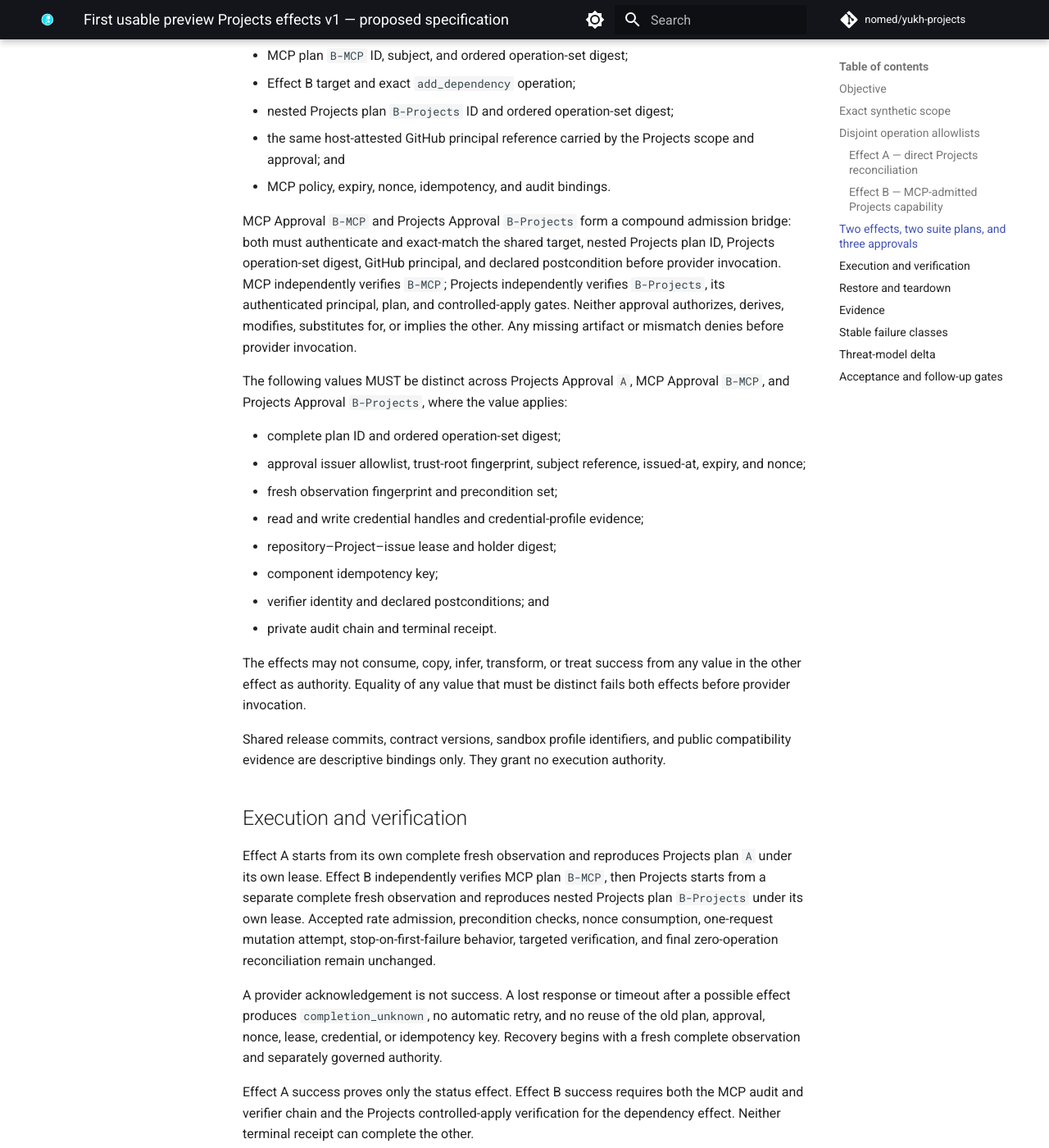
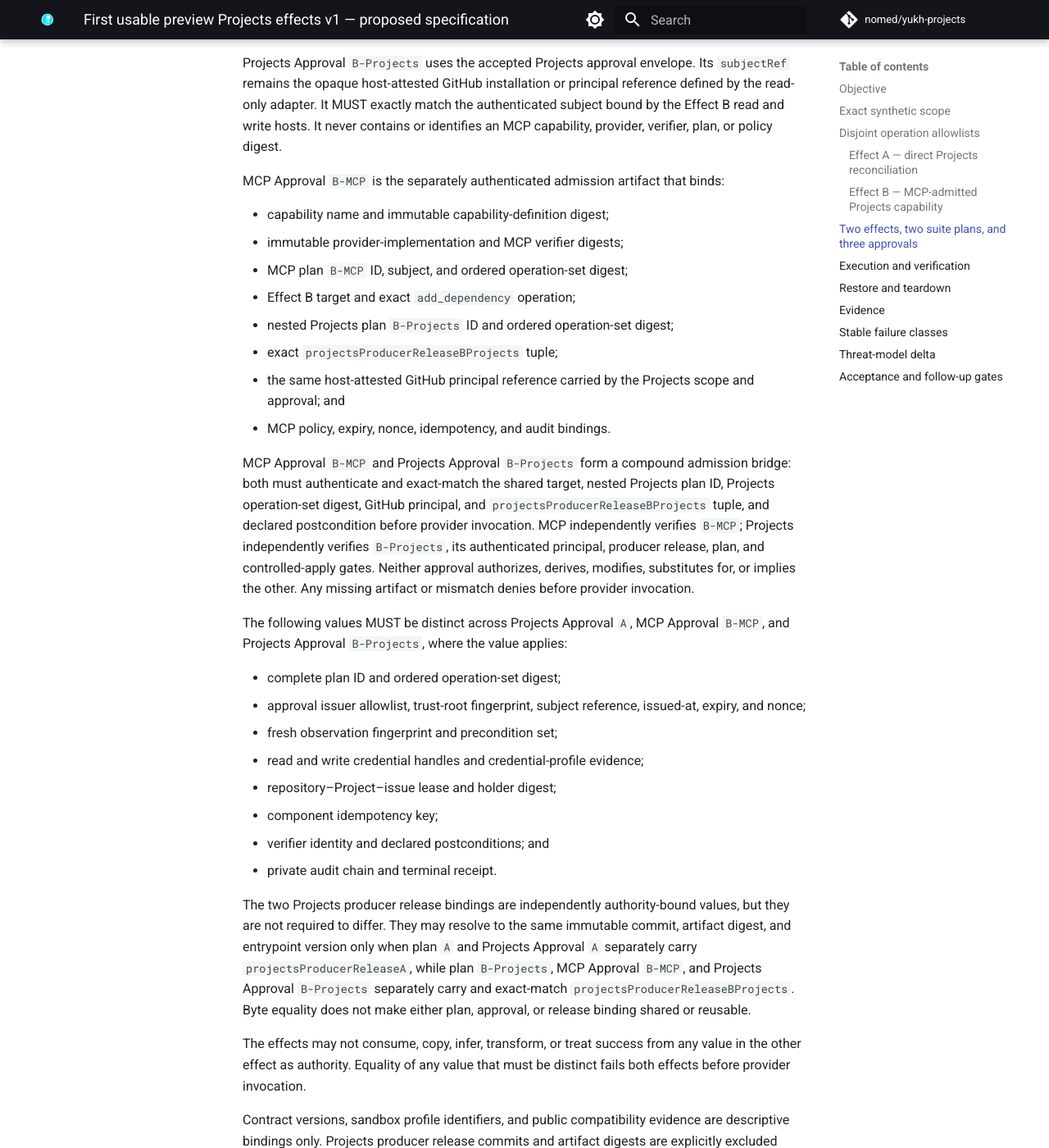
Before and after one commit to nomed/yukh-projects, an MkDocs documentation site: the page built from docs/contracts/first-usable-preview-projects-v1.md, in a window 1280 px wide and 1400 px high, scrolled down 3382 px. Shown: the whole window at 82% size. Built offline with MkDocs 1.6.1 and Material for MkDocs 9.7.7, drawn with Linux system fonts in a browser that asks for light colours; comment, search, counter and statistics services are not loaded; some of the changed text lies outside the part shown.

Commit message:
docs: bind preview producer releases
Co-authored-by: Copilot App <223556219+Copilot@users.noreply.github.com>

```diff
--- a/docs/contracts/first-usable-preview-projects-v1.md
+++ b/docs/contracts/first-usable-preview-projects-v1.md
@@ -38,6 +38,7 @@ The version-1 corpus uses this invented logical sandbox:
 | Suite effect plan | Projects plan `A` | MCP plan `B-MCP` |
 | Nested provider plan | none | Projects plan `B-Projects` with exactly one `add_dependency` |
 | Approval assertions | Projects Approval `A` | MCP Approval `B-MCP` and Projects Approval `B-Projects` |
+| Projects producer release | binding `projectsProducerReleaseA` | binding `projectsProducerReleaseBProjects` |
 | Projects operation | exactly one `set_field_value` | exactly one `add_dependency` |
 | Logical intent | set managed `status` from `backlog` to `ready` | add `201 blocks 202` |
 | MCP capability | none | `projects.add-dependency.v1` |
@@ -50,6 +51,13 @@ The immutable corpus supplies provider-neutral synthetic references for every
 subject, item, field, option, fingerprint, and relationship. Tests MUST reject
 any caller substitution of repository, Project, issue, logical field,
 relationship direction, desired value, or operation count.
+
+Each Projects producer release binding is a canonical tuple containing the
+immutable lowercase 40-hex source commit, lowercase 64-hex apply-artifact
+SHA-256 digest, and exact controlled-apply entrypoint version. A preview effect
+plan envelope includes the complete tuple in its canonical digest; a display
+version, tag, compatibility-matrix entry, or shared suite metadata cannot
+substitute for it.
 
 ## Disjoint operation allowlists
 
@@ -110,14 +118,16 @@ ordered operation-set digest.
 The preview therefore requires exactly three independently verifiable approval
 assertions and artifacts:
 
-1. **Projects Approval `A`** binds Projects plan `A`, its operation set, and the
-   authenticated GitHub principal for Effect A.
+1. **Projects Approval `A`** binds Projects plan `A`, its operation set,
+   `projectsProducerReleaseA`, and the authenticated GitHub principal for
+   Effect A.
 2. **MCP Approval `B-MCP`** binds MCP plan `B-MCP`, the MCP subject, capability
    definition, provider implementation, verifier, and the digest of nested
-   Projects plan `B-Projects`.
+   Projects plan `B-Projects`, including
+   `projectsProducerReleaseBProjects`.
 3. **Projects Approval `B-Projects`** binds Projects plan `B-Projects`, its
-   ordered operation set, and the authenticated GitHub principal for the
-   provider-owned mutation.
+   ordered operation set, `projectsProducerReleaseBProjects`, and the
+   authenticated GitHub principal for the provider-owned mutation.
 
 Projects Approval `B-Projects` uses the accepted Projects approval envelope.
 Its `subjectRef` remains the opaque host-attested GitHub installation or
@@ -134,6 +144,7 @@ binds:
 - MCP plan `B-MCP` ID, subject, and ordered operation-set digest;
 - Effect B target and exact `add_dependency` operation;
 - nested Projects plan `B-Projects` ID and ordered operation-set digest;
+- exact `projectsProducerReleaseBProjects` tuple;
 - the same host-attested GitHub principal reference carried by the Projects
   scope and approval; and
 - MCP policy, expiry, nonce, idempotency, and audit bindings.
@@ -141,11 +152,12 @@ binds:
 MCP Approval `B-MCP` and Projects Approval `B-Projects` form a compound
 admission bridge: both must authenticate and exact-match the shared target,
 nested Projects plan ID, Projects operation-set digest, GitHub principal, and
-declared postcondition before provider invocation. MCP independently verifies
-`B-MCP`; Projects independently verifies `B-Projects`, its authenticated
-principal, plan, and controlled-apply gates. Neither approval authorizes,
-derives, modifies, substitutes for, or implies the other. Any missing artifact
-or mismatch denies before provider invocation.
+`projectsProducerReleaseBProjects` tuple, and declared postcondition before
+provider invocation. MCP independently verifies `B-MCP`; Projects independently
+verifies `B-Projects`, its authenticated principal, producer release, plan, and
+controlled-apply gates. Neither approval authorizes, derives, modifies,
+substitutes for, or implies the other. Any missing artifact or mismatch denies
+before provider invocation.
 
 The following values MUST be distinct across Projects Approval `A`, MCP
 Approval `B-MCP`, and Projects Approval `B-Projects`, where the value applies:
@@ -160,23 +172,40 @@ Approval `B-MCP`, and Projects Approval `B-Projects`, where the value applies:
 - verifier identity and declared postconditions; and
 - private audit chain and terminal receipt.
 
+The two Projects producer release bindings are independently authority-bound
+values, but they are not required to differ. They may resolve to the same
+immutable commit, artifact digest, and entrypoint version only when plan `A`
+and Projects Approval `A` separately carry `projectsProducerReleaseA`, while
+plan `B-Projects`, MCP Approval `B-MCP`, and Projects Approval `B-Projects`
+separately carry and exact-match `projectsProducerReleaseBProjects`. Byte
+equality does not make either plan, approval, or release binding shared or
+reusable.
+
 The effects may not consume, copy, infer, transform, or treat success from any
 value in the other effect as authority. Equality of any value that must be
 distinct fails both effects before provider invocation.
 
-Shared release commits, contract versions, sandbox profile identifiers, and
-public compatibility evidence are descriptive bindings only. They grant no
-execution authority.
+Contract versions, sandbox profile identifiers, and public compatibility
+evidence are descriptive bindings only. Projects producer release commits and
+artifact digests are explicitly excluded from that category.
 
 ## Execution and verification
 
 Effect A starts from its own complete fresh observation and reproduces Projects
-plan `A` under its own lease. Effect B independently verifies MCP plan `B-MCP`,
-then Projects starts from a separate complete fresh observation and reproduces
-nested Projects plan `B-Projects` under its own lease. Accepted rate admission,
-precondition checks, nonce consumption, one-request mutation attempt,
-stop-on-first-failure behavior, targeted verification, and final zero-operation
-reconciliation remain unchanged.
+plan `A` under its own lease after exact equality checks for
+`projectsProducerReleaseA`. Effect B independently verifies MCP plan `B-MCP`,
+then Projects starts from a separate complete fresh observation, exact-matches
+`projectsProducerReleaseBProjects`, and reproduces nested Projects plan
+`B-Projects` under its own lease. Accepted rate admission, precondition checks,
+nonce consumption, one-request mutation attempt, stop-on-first-failure
+behavior, targeted verification, and final zero-operation reconciliation
+remain unchanged.
+
+Changing either producer release commit, artifact digest, or entrypoint version
+invalidates that complete effect plan and every approval that binds it. The
+effect requires a fresh observation, fresh plan envelope, and every applicable
+fresh approval before provider invocation. No compatibility declaration,
+successful sibling effect, or equal release value can carry authority forward.
 
 A provider acknowledgement is not success. A lost response or timeout after a
 possible effect produces `completion_unknown`, no automatic retry, and no
@@ -234,6 +263,8 @@ The deterministic repository corpus emits only:
 - immutable synthetic input digest;
 - distinct suite plan digests for A and B plus the nested `B-Projects` plan and
   operation-set digest;
+- separate canonical producer-release binding digests for Effect A and nested
+  `B-Projects`;
 - independent verification outcomes for all three named approval artifacts;
 - stable operation kind and aggregate count for each effect;
 - MCP capability definition digest and admission outcome for B;
@@ -276,6 +307,8 @@ address:
   Projects principal in `subjectRef`;
 - one of the three approvals being replayed, translated, or treated as
   authority for another assertion or effect;
+- a producer commit, artifact digest, or entrypoint version being substituted,
+  inherited from the other effect, or treated as descriptive metadata;
 - credential, nonce, lease, idempotency, verifier, or audit-chain reuse;
 - MCP admission being mistaken for Projects approval, or vice versa;
 - provider completion becoming ambiguous after possible effect;
@@ -299,10 +332,12 @@ Owner acceptance must explicitly approve or revise:
    three named approval assertions;
 3. the compound `B-MCP`/`B-Projects` admission bridge, authenticated Projects
    principal binding, and no authority substitution;
-4. the required distinct authority-bearing values;
-5. the MCP provider closure and zero-call denial boundary;
-6. teardown as the version-1 final-state mechanism; and
-7. the redacted evidence and threat-model delta.
+4. the independent Effect A and nested Effect B Projects producer-release
+   bindings and their fresh-plan/fresh-approval invalidation rule;
+5. the required distinct authority-bearing values;
+6. the MCP provider closure and zero-call denial boundary;
+7. teardown as the version-1 final-state mechanism; and
+8. the redacted evidence and threat-model delta.
 
 Only after acceptance may separate issues propose deterministic synthetic
 implementation, adversarial tests, sandbox qualification, candidate release
```
Also changed, not shown: .context/current.md (+4 -0 lines), 1 other file.
